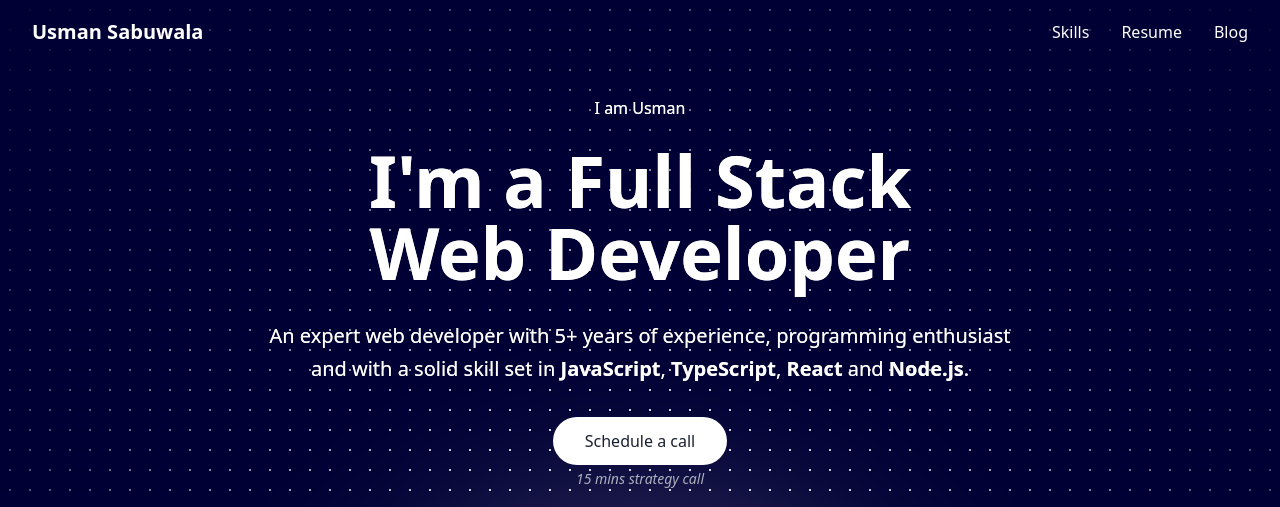
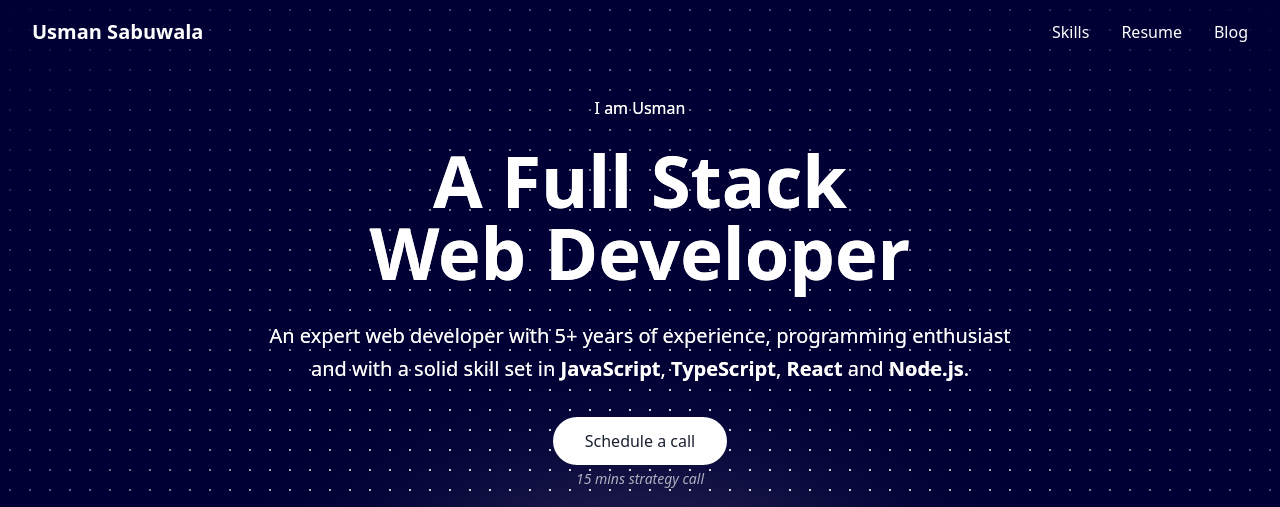
Before and after one commit to max-programming/usmans.me, an Astro site: page / in a window 1280 px wide. Shown: the top 507 px of the page. Built offline with nearby package versions, Linux system fonts and the light colour scheme; Astro itself is replaced by a stand-in of ours.

Commit message:
minor change

```diff
--- a/src/components/Hero.astro
+++ b/src/components/Hero.astro
@@ -56,7 +56,7 @@ const rightSidePositions = [
     <h1
       class="text-4xl sm:text-5xl md:text-6xl lg:text-7xl font-bold text-white mb-8"
     >
-      I'm a Full Stack
+      A Full Stack
       <br />
       Web Developer
     </h1>
```
